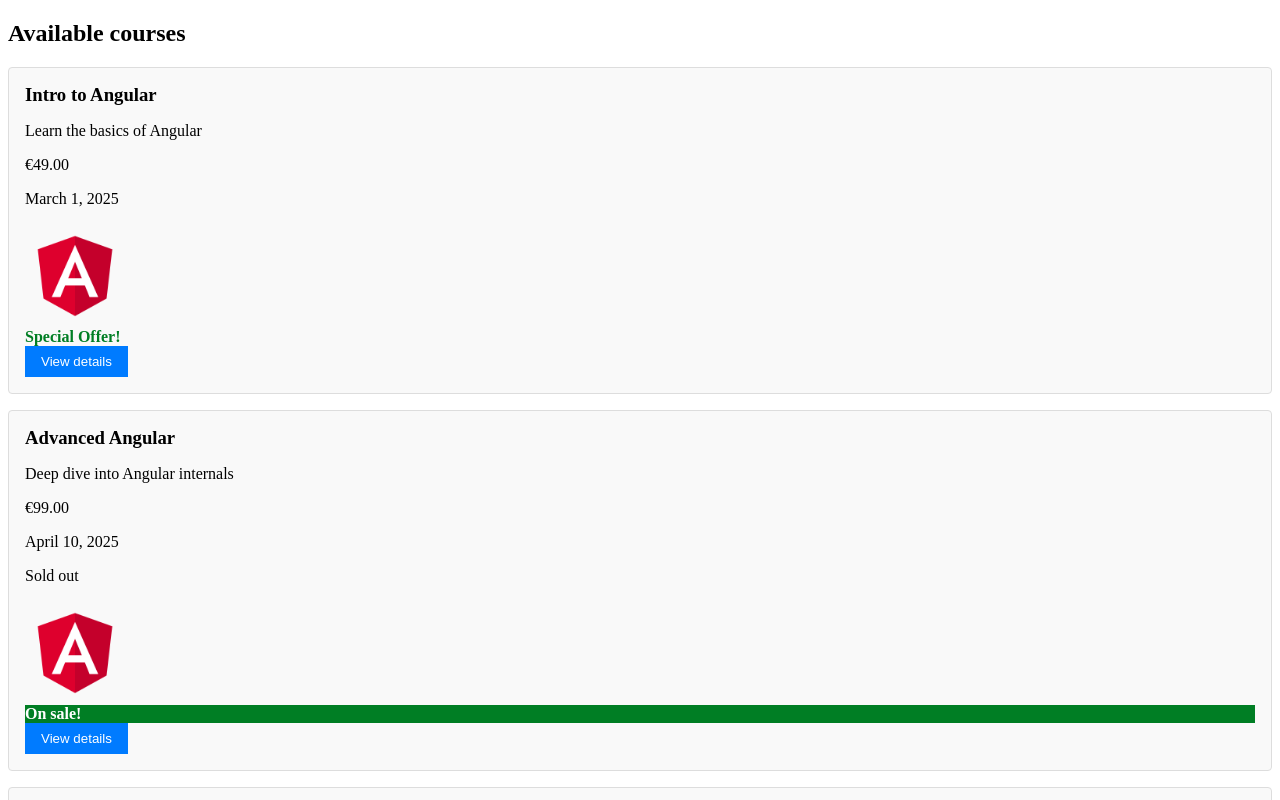
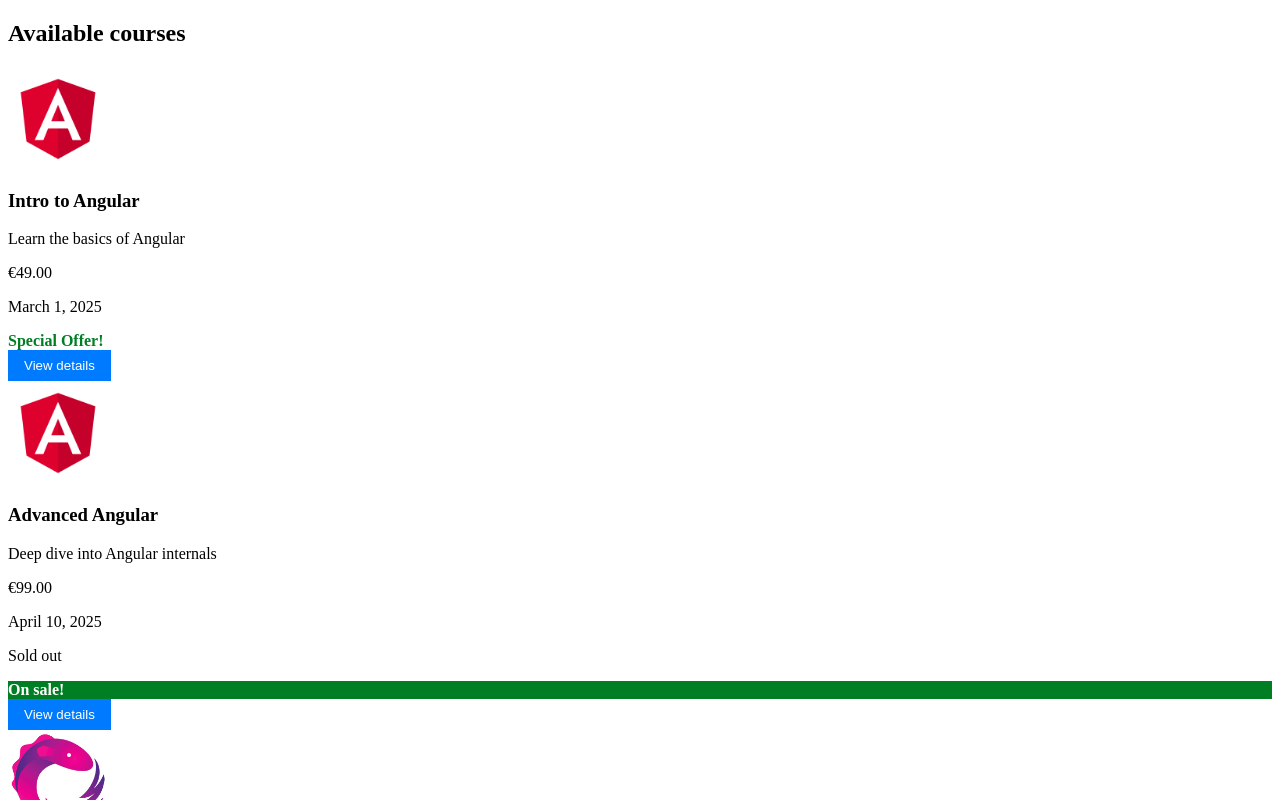
Before and after one commit to vengrzhanovskayadariia-star/learn-angular, an Angular app in the folder course-booking-system/: page / in a window 1280 px wide. Shown: the top 800 px of the page. Built offline with nearby package versions, Linux system fonts and the light colour scheme.

Commit message:
use @Input

```diff
--- /dev/null
+++ b/course-booking-system/src/app/course-card/course-card.css
@@ -0,0 +1,30 @@
+.course-card {
+  background-color: #f9f9f9;
+  border: 1px solid #ddd;
+  padding: 1rem;
+  margin-bottom: 1rem;
+  border-radius: 4px;
+}
+
+.special-offer {
+  color: #007e24;
+  font-weight: bold;
+}
+
+.sale-banner {
+  color: #fff;
+  font-weight: bold;
+  background-color: #007e24;
+}
+
+button {
+  background-color: #007bff;
+  color: white;
+  border: none;
+  padding: 0.5rem 1rem;
+  cursor: pointer;
+}
+
+button:hover {
+  background-color: #0056b3;
+}
--- /dev/null
+++ b/course-booking-system/src/app/course-card/course-card.html
@@ -0,0 +1,16 @@
+<div class="corse-card">
+  <img [src]="course.img" [alt]="course.title" width="100">
+  <h3>{{course.title}}</h3>
+  <p>{{course.description}}</p>
+  <p>{{course.price | currency:'EUR'}}</p>
+  <p>{{course.date | date: 'longDate'}}</p>
+  <p [hidden] = "!course.soldOut">Sold out</p>
+
+  @if (course.price < 50){
+    <div class="special-offer">Special Offer!</div>
+  }
+  @if (course.onSale){
+    <div class="sale-banner">On sale!</div>
+  }
+  <button (click)="viewDetails(course.title)">View details</button>
+</div>
--- /dev/null
+++ b/course-booking-system/src/app/course-card/course-card.ts
@@ -0,0 +1,19 @@
+import {Component, Input} from '@angular/core';
+import {CurrencyPipe, DatePipe} from "@angular/common";
+
+@Component({
+  selector: 'app-course-card',
+    imports: [
+        CurrencyPipe,
+        DatePipe
+    ],
+  templateUrl: './course-card.html',
+  styleUrl: './course-card.css'
+})
+export class CourseCard {
+@Input() course: any;
+
+  viewDetails(title: string): void{
+    alert(`Viewing details for ${title}`);
+  }
+}
--- a/course-booking-system/src/app/courses-list/courses-list.css
+++ b/course-booking-system/src/app/courses-list/courses-list.css
@@ -1,24 +1,5 @@
-.course-item {
-    background-color: #f9f9f9;
-    border: 1px solid #ddd;
-    padding: 1rem;
-    margin-bottom: 1rem;
-    border-radius: 4px;
-}
-
 h3 {
     margin: 0 0 0.5rem 0;
-}
-
-.special-offer {
-    color: #007e24;
-    font-weight: bold;
-}
-
-.sale-banner {
-    color: #fff;
-    font-weight: bold;
-    background-color: #007e24;
 }
 
 button {
--- a/course-booking-system/src/app/courses-list/courses-list.html
+++ b/course-booking-system/src/app/courses-list/courses-list.html
@@ -1,18 +1,4 @@
 <h2>{{title}}</h2>
 @for(course of courses; track course.id){
-<div class="course-item">
-    <h3>{{course.title}}</h3>
-    <p>{{course.description}}</p>
-    <p>{{course.price | currency:'EUR'}}</p>
-    <p>{{course.date | date: 'longDate'}}</p>
-    <p [hidden] = "!course.soldOut">Sold out</p>
-    <img [src]="course.img" [alt]="course.title" width="100">
-    @if (course.price < 50){
-       <div class="special-offer">Special Offer!</div>
-    }
-    @if (course.onSale){
-        <div class="sale-banner">On sale!</div>
-    }
-    <button (click)="viewDetails(course.title)">View details</button>
-</div>
+<app-course-card [course]="course"></app-course-card>
 }
--- a/course-booking-system/src/app/courses-list/courses-list.ts
+++ b/course-booking-system/src/app/courses-list/courses-list.ts
@@ -1,9 +1,9 @@
-import { CurrencyPipe, DatePipe, NgStyle } from '@angular/common';
 import { Component, OnInit } from '@angular/core';
+import {CourseCard} from '../course-card/course-card';
 
 @Component({
   selector: 'app-courses-list',
-  imports: [NgStyle, DatePipe, CurrencyPipe],
+  imports: [CourseCard],
   templateUrl: './courses-list.html',
   styleUrl: './courses-list.css'
 })
@@ -19,7 +19,4 @@
     console.log("CoursesList initialized!")
   }
 
-  viewDetails(title: string): void{
-    alert(`Viewing details for ${title}`);
-  }
 }
```
Also changed, not shown: 1 other file (tests, documents, lock files or other folders).
